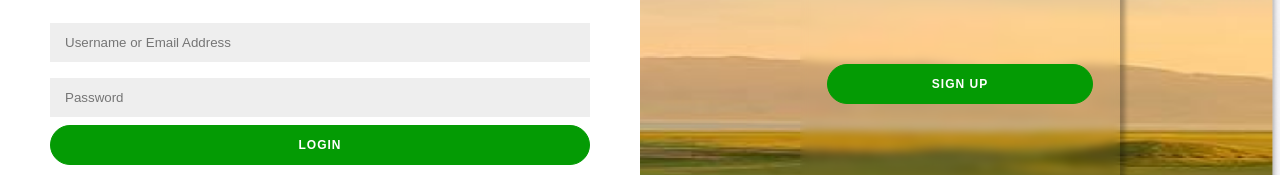
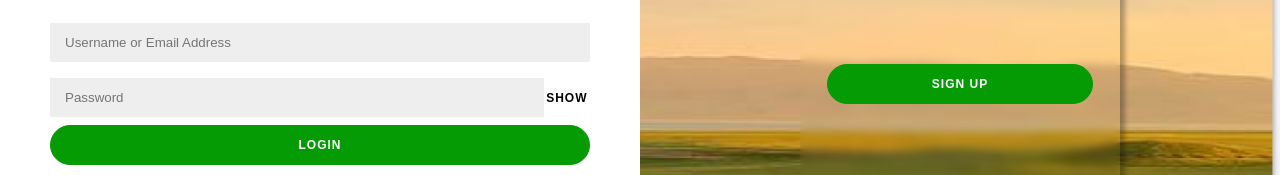
Before and after one commit to neeeal/Frontend-Development-trial, a React (Create React App) app: page /login in a window 1280 px wide. Shown: the part 342-517 px from the top of the page. Built offline with nearby package versions, Linux system fonts and the light colour scheme.

Commit message:
feat: added alerts for signup and login

```diff
--- a/src/components/LoginSignUp/LoginSignUp.js
+++ b/src/components/LoginSignUp/LoginSignUp.js
@@ -11,7 +11,11 @@ const LoginSignUp = () => {
   const [firstName, setFirstName] = useState('');
   const [lastName, setLastName] = useState('');
   const [contact, setContact] = useState('');
+  const [isPasswordVisible, setIsPasswordVisible] = useState(false);
 
+  const togglePasswordVisibility = () => {
+    setIsPasswordVisible(!isPasswordVisible);
+  };
   const navigate = useNavigate();
   const { login, isAuthenticated } = useAuth();
 
@@ -25,6 +29,10 @@ const LoginSignUp = () => {
     event.preventDefault();
     await login(email, password, event);
     // No need to navigate again here, as the `useEffect` will handle it
+  };
+
+  const showAlert = (errorMessage) => {
+    alert(`Error! ${errorMessage}`);
   };
 
   const handleSignUp = async (event) => {
@@ -45,10 +53,15 @@ const LoginSignUp = () => {
         },
       });
       const result = await response.json();
+      if (result.msg.includes("Client Error") || result.msg.includes("Internal Server Error")){
+        showAlert(result.msg)
+        return;
+      }
       setaddclass("");
       // Optionally, you can navigate to the login page or show a success message
     } catch (error) {
       console.error(error);
+      showAlert(error)
     }
   };
 
@@ -66,7 +79,26 @@ const LoginSignUp = () => {
             <input type="contact" placeholder="Contact" onChange={(e) => setContact(e.target.value)}/>
             <input type="text" placeholder="Username" onChange={(e) => setUsername(e.target.value)}/>
             <input type="email" placeholder="Email Address" onChange={(e) => setEmail(e.target.value)}/>
-            <input type="password" placeholder="Password" onChange={(e) => setPassword(e.target.value)}/>
+            <div style={{minWidth:"100%", display: "flex"}}>
+              <input style={{flex: 10}} type={isPasswordVisible ? 'text' : 'password'} placeholder="Password" onChange={(e) => setPassword(e.target.value)}/>
+              <button
+                style={{
+                  flex: 1,
+                  background: "none",
+                  border: "none",
+                  padding: 0,
+                  margin: 0,
+                  cursor: "pointer",
+                  outline: "none",
+                }}
+                onClick={(e) => {
+                  e.preventDefault(); // Prevent the form submission
+                  togglePasswordVisibility();
+                }}
+              >
+                <span style={{color: "black"}}>{isPasswordVisible ? 'Hide' : 'Show'}</span>
+              </button>
+            </div>
             <button onClick={handleSignUp}>SIGN UP</button>
           </form>
         </div>
@@ -78,7 +110,26 @@ const LoginSignUp = () => {
                 Enter your complete details
             </div>
             <input type="text" placeholder="Username or Email Address" onChange={(e) => setEmail(e.target.value)}/>
-            <input type="password" placeholder="Password" onChange={(e) => setPassword(e.target.value)}/>
+            <div style={{minWidth:"100%", display: "flex"}}>
+              <input style={{flex: 10}} type={isPasswordVisible ? 'text' : 'password'} placeholder="Password" onChange={(e) => setPassword(e.target.value)}/>
+              <button
+                style={{
+                  flex: 1,
+                  background: "none",
+                  border: "none",
+                  padding: 0,
+                  margin: 0,
+                  cursor: "pointer",
+                  outline: "none",
+                }}
+                onClick={(e) => {
+                  e.preventDefault(); // Prevent the form submission
+                  togglePasswordVisibility();
+                }}
+              >
+                <span style={{color: "black"}}>{isPasswordVisible ? 'Hide' : 'Show'}</span>
+              </button>
+            </div>
             <button type="submit">LOGIN</button>
           </form>
         </div>
--- a/src/context/AuthContext.js
+++ b/src/context/AuthContext.js
@@ -14,7 +14,9 @@ export const AuthProvider = ({ children }) => {
   const [token, setToken] = useState(() => {
     return localStorage.getItem('token') || null;
   });
-
+  const showAlert = (errorMessage) => {
+    alert(`Error! ${errorMessage}`);
+  };
   useEffect(() => {
     localStorage.setItem('isAuthenticated', isAuthenticated);
     localStorage.setItem('userData', user);
@@ -47,7 +49,9 @@ export const AuthProvider = ({ children }) => {
         localStorage.setItem('token', userData.data.token);
       } else {
         // Handle login failure
-        // setError('Login failed. Please check your credentials.');
+        const userData = await response.json();
+        showAlert(userData.msg)
+      // setError('Login failed. Please check your credentials.');
       }
     } catch (error) {
       console.error('Error during login:', error.message);
```
